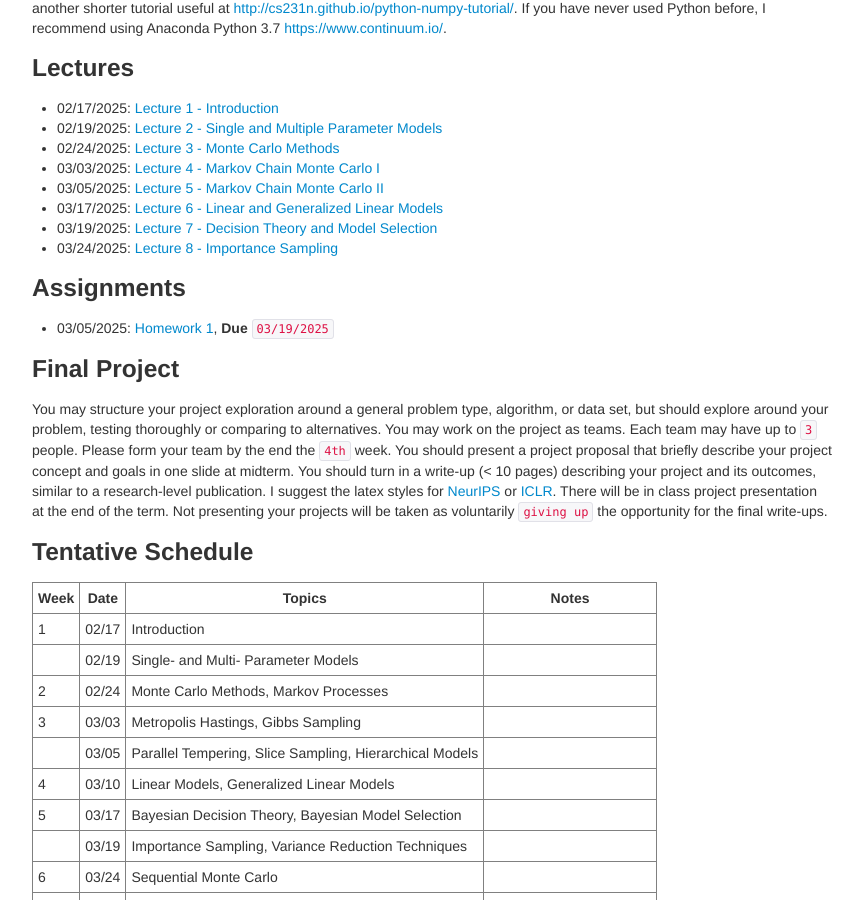
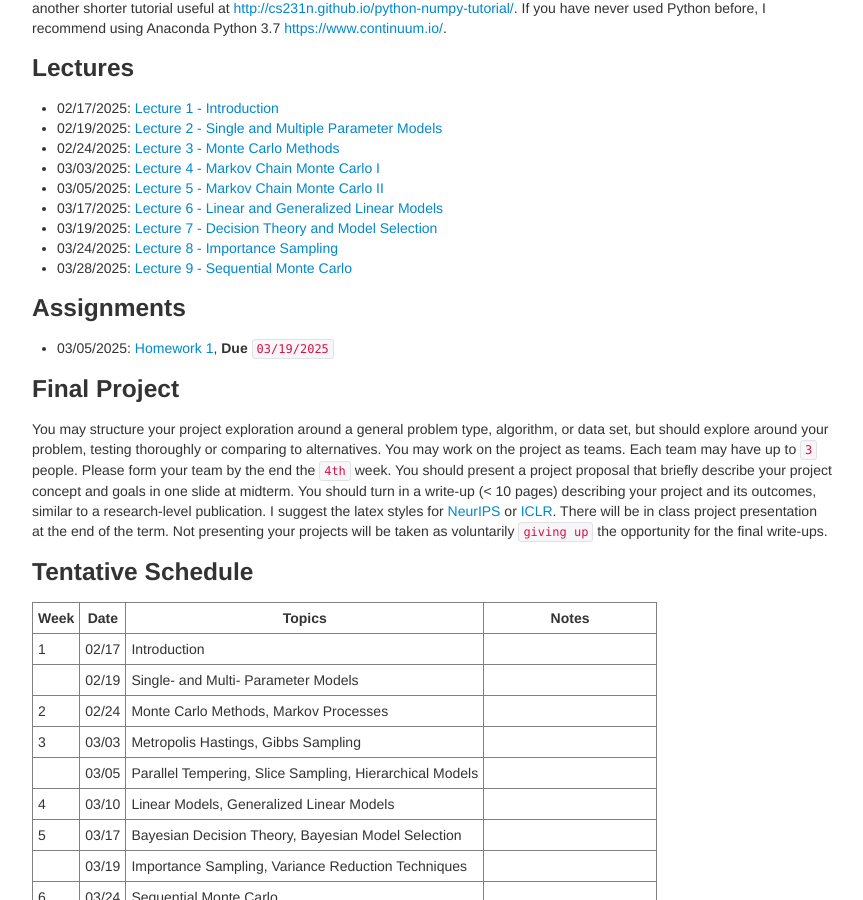
Before and after one commit to zcrabbit/zcrabbit.github.io, a Jekyll site: the page built from courses/btc-s25.md, in a window 1280 px wide and 900 px high, scrolled down 1075 px. Shown: the whole window, without its empty margins (208-1071 px from the left). Built offline with Jekyll 4.4.1, drawn with Linux system fonts in a browser that asks for light colours.

Commit message:
lecture 9 out

```diff
--- a/courses/btc-s25.md
+++ b/courses/btc-s25.md
@@ -48,6 +48,7 @@ We will use python during the course. A good Python tutorial is available at <ht
 - 03/17/2025: [Lecture 6 - Linear and Generalized Linear Models]({{sites.baseurl}}/static/slides/btc_spring25/lec06.pdf)
 - 03/19/2025: [Lecture 7 - Decision Theory and Model Selection]({{sites.baseurl}}/static/slides/btc_spring25/lec07.pdf)
 - 03/24/2025: [Lecture 8 - Importance Sampling]({{sites.baseurl}}/static/slides/btc_spring25/lec08.pdf)
+- 03/28/2025: [Lecture 9 - Sequential Monte Carlo]({{sites.baseurl}}/static/slides/btc_spring25/lec09.pdf)
 
 
 
```
Also changed, not shown: 1 other file.
